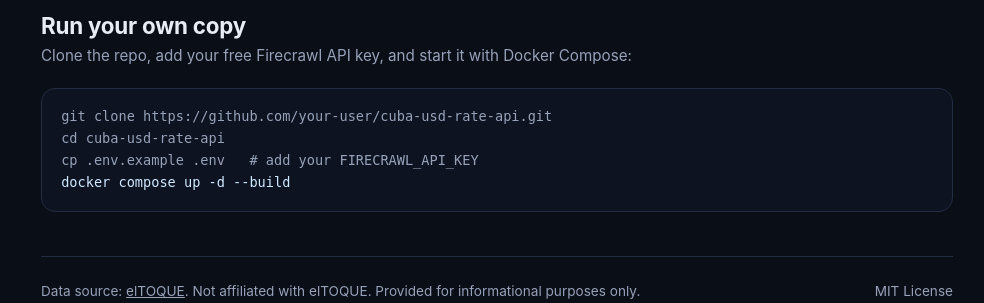
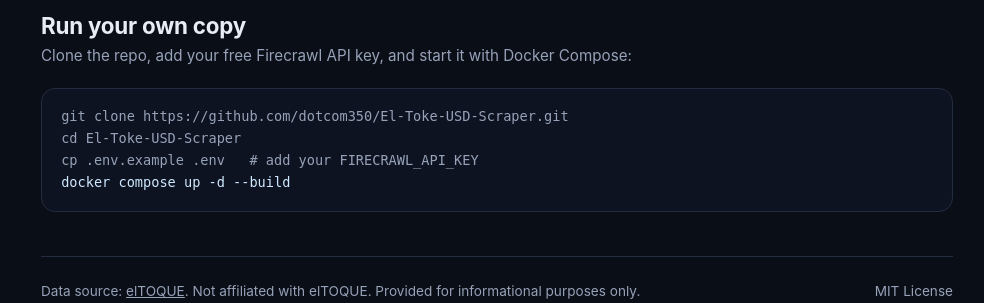
Before and after one commit to dotcom350/El-Toke-USD-Scraper, a FastAPI app: page / in a window 1280 px wide. Shown: the part 1661-1964 px from the top of the page, without its empty margins (143-1127 px from the left). Run offline with FastAPI, Linux system fonts and the light colour scheme; some libraries are stand-ins or nearby versions.

Commit message:
Point repo links and clone instructions at the actual GitHub repo

```diff
--- a/app/templates/index.html
+++ b/app/templates/index.html
@@ -12,7 +12,7 @@
         <button data-lang="en">EN</button>
         <button data-lang="es">ES</button>
       </div>
-      <a class="gh-link" href="https://github.com/" id="gh-link" target="_blank" rel="noopener">
+      <a class="gh-link" href="https://github.com/dotcom350/El-Toke-USD-Scraper" id="gh-link" target="_blank" rel="noopener">
         <span>GitHub</span>
       </a>
     </div>
@@ -153,8 +153,8 @@
     <h2 data-i18n="es">Corre tu propia copia</h2>
     <p class="section-sub" data-i18n="en">Clone the repo, add your free Firecrawl API key, and start it with Docker Compose:</p>
     <p class="section-sub" data-i18n="es">Clona el repo, agrega tu API key gratuita de Firecrawl, y arráncala con Docker Compose:</p>
-    <pre class="code"><code><span class="c1">git clone https://github.com/your-user/cuba-usd-rate-api.git
-cd cuba-usd-rate-api
+    <pre class="code"><code><span class="c1">git clone https://github.com/dotcom350/El-Toke-USD-Scraper.git
+cd El-Toke-USD-Scraper
 cp .env.example .env   </span><span class="c1"># add your FIRECRAWL_API_KEY</span>
 docker compose up -d --build</code></pre>
   </section>
```
Also changed, not shown: README.en.md (+2 -2 lines), README.md.
